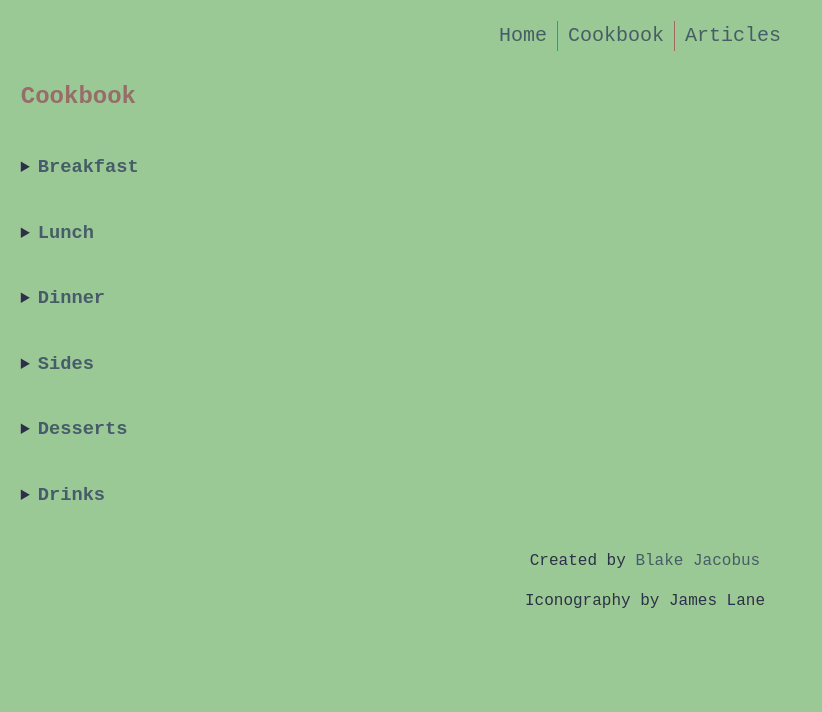
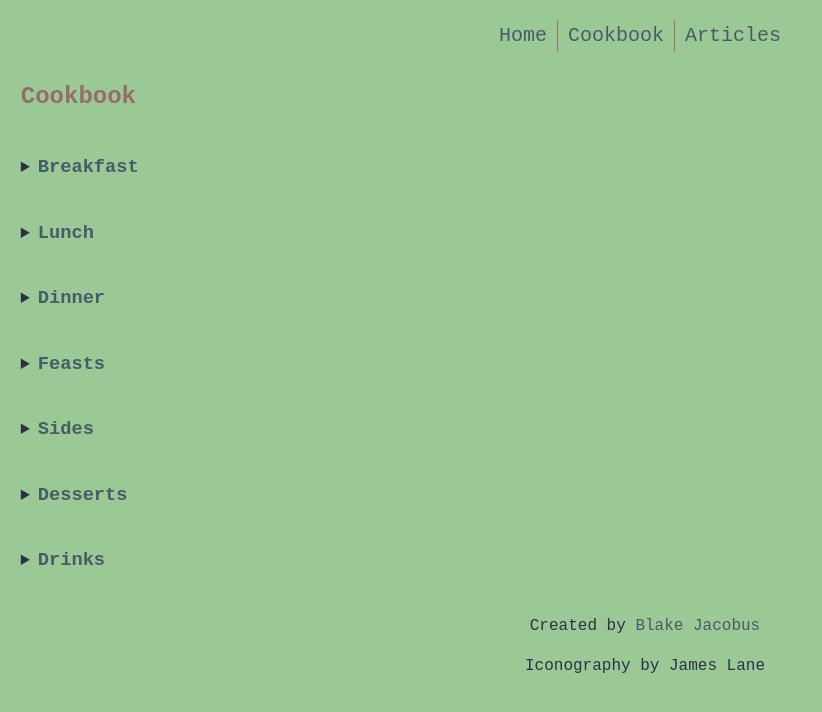
Before and after one commit to blakejacobus/creationcookbook.com, a Jekyll site: the page built from cookbook.html, in a window 1280 px wide. Shown: the top 712 px of the page, without its empty margins (0-822 px from the left). Built offline with Jekyll 4.4.1, drawn with Linux system fonts in a browser that asks for light colours.

Commit message:
Create feast collection

```diff
--- a/_config.yml
+++ b/_config.yml
@@ -9,6 +9,9 @@ collections:
     output: true
     sort_by: name
   dinner:
+    output: true
+    sort_by: name
+  feasts:
     output: true
     sort_by: name
   sides:
@@ -41,6 +44,11 @@ defaults:
       layout: "recipe"
   - scope:
       path: ""
+      type: "feasts"
+    values:
+      layout: "recipe"
+  - scope:
+      path: ""
       type: "sides"
     values:
       layout: "recipe"
--- a/cookbook.html
+++ b/cookbook.html
@@ -41,6 +41,17 @@ title: Cookbook
   </details>
 
   <details>
+    <summary><h3 style="display: inline-block;">Feasts</h3></summary>
+    <ul>
+      {% for feasts in site.feasts %}
+      <li>
+        <p><a href="{{ feasts.url }}">{{ feasts.name }}</a></p>
+      </li>
+      {% endfor %}
+    </ul>
+  </details>
+
+  <details>
     <summary><h3 style="display: inline-block;">Sides</h3></summary>
     <ul>
       {% for sides in site.sides %}
```
